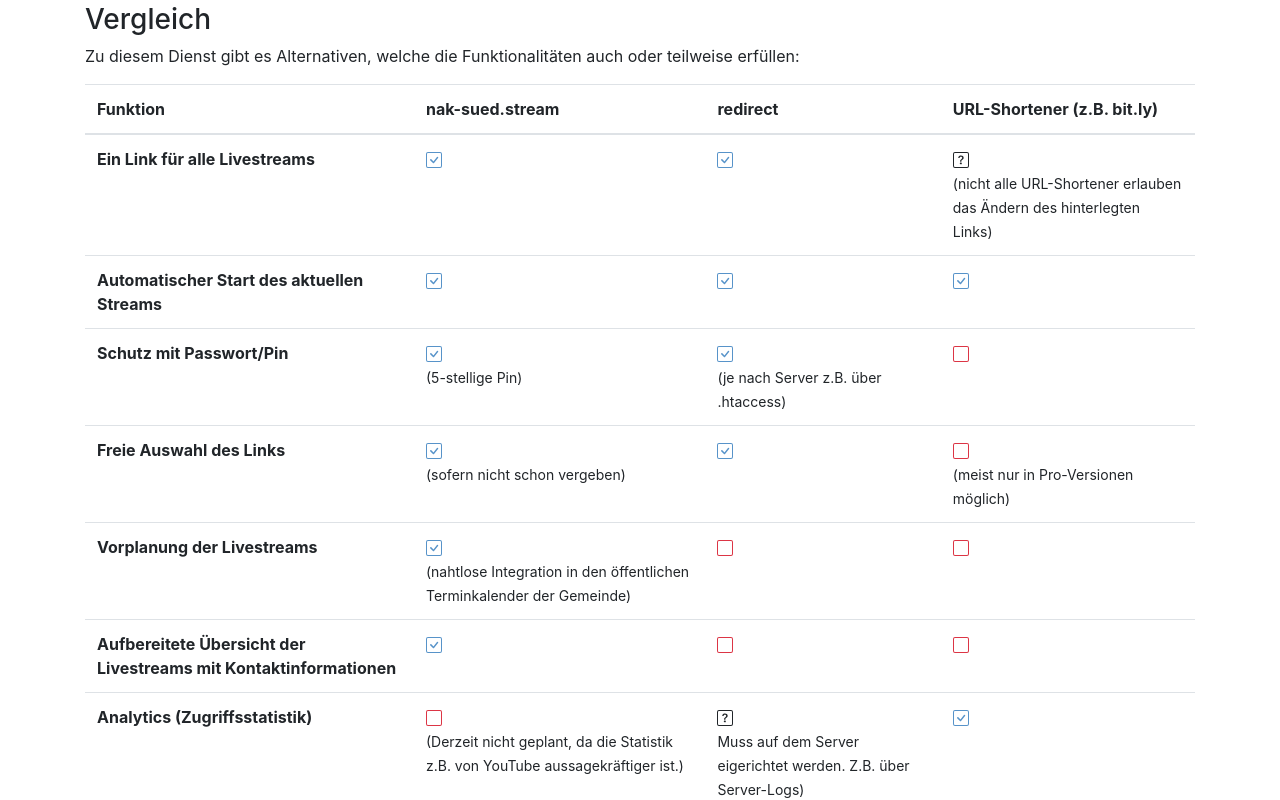
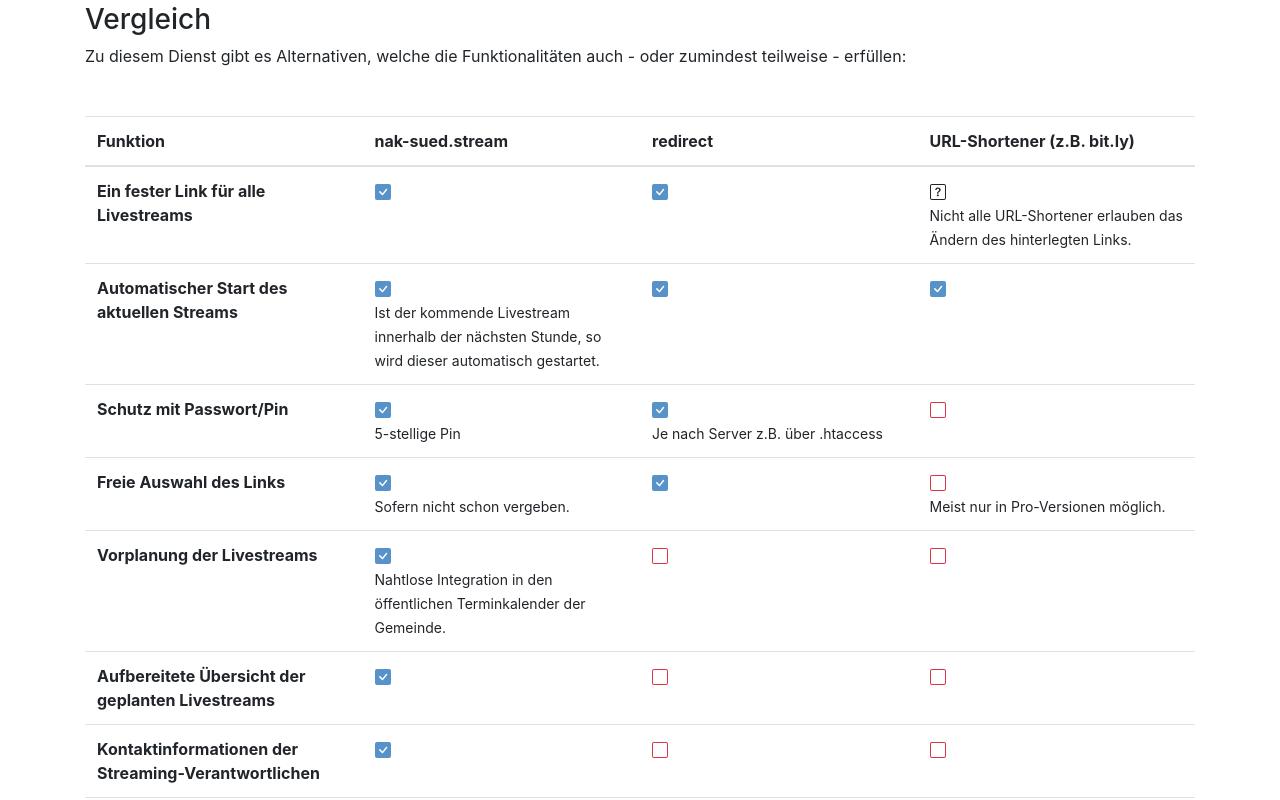
Before and after one commit to stritti/nak-sued.stream, a Vue app: page / in a window 1280 px wide. Shown: the part 980-1780 px from the top of the page. Built offline with nearby package versions, Linux system fonts and the light colour scheme; what vue-simple-markdown, vue-youtube-embed would draw is missing.

Commit message:
updated feature list

```diff
--- a/src/components/FeatureList.vue
+++ b/src/components/FeatureList.vue
@@ -1,32 +1,41 @@
 <template>
+  <div class="table-responsive">
     <table class="table">
       <thead>
         <tr>
-        <th>Funktion</th>
-        <th>nak-sued.stream</th>
-        <th>redirect</th>
-        <th>URL-Shortener (z.B. bit.ly)</th>
+          <th width="25%">
+            Funktion
+          </th>
+          <th width="25%">
+            nak-sued.stream
+          </th>
+          <th width="25%">
+            redirect
+          </th>
+          <th width="25%">
+            URL-Shortener (z.B. bit.ly)
+          </th>
         </tr>
       </thead>
       <tr>
         <th scope="row">
-        Ein Link für alle Livestreams
+          Ein fester Link für alle Livestreams
         </th>
         <td>
           <b-icon
-          icon="check-square"
+            icon="check-square-fill"
             variant="primary"
           />
         </td>
         <td>
           <b-icon
-          icon="check-square"
+            icon="check-square-fill"
             variant="primary"
           />
         </td>
         <td>
           <b-icon icon="question-square" /><br>
-        <small>(nicht alle URL-Shortener erlauben das Ändern des hinterlegten Links)</small>
+          <small>Nicht alle URL-Shortener erlauben das Ändern des hinterlegten Links.</small>
         </td>
       </tr>
       <tr>
@@ -35,19 +44,20 @@
         </th>
         <td>
           <b-icon
-          icon="check-square"
+            icon="check-square-fill"
+            variant="primary"
+          /><br>
+          <small>Ist der kommende Livestream innerhalb der nächsten Stunde, so wird dieser automatisch gestartet.</small>
+        </td>
+        <td>
+          <b-icon
+            icon="check-square-fill"
             variant="primary"
           />
         </td>
         <td>
           <b-icon
-          icon="check-square"
-          variant="primary"
-        />
-      </td>
-      <td>
-        <b-icon
-          icon="check-square"
+            icon="check-square-fill"
             variant="primary"
           />
         </td>
@@ -58,17 +68,17 @@
         </th>
         <td>
           <b-icon
-          icon="check-square"
+            icon="check-square-fill"
             variant="primary"
           /><br>
-        <small>(5-stellige Pin)</small>
+          <small>5-stellige Pin</small>
         </td>
         <td>
           <b-icon
-          icon="check-square"
+            icon="check-square-fill"
             variant="primary"
           /><br>
-        <small>(je nach Server z.B. über .htaccess)</small>
+          <small>Je nach Server z.B. über .htaccess</small>
         </td>
         <td>
           <b-icon
@@ -83,14 +93,14 @@
         </th>
         <td>
           <b-icon
-          icon="check-square"
+            icon="check-square-fill"
             variant="primary"
           /><br>
-        <small>(sofern nicht schon vergeben)</small>
+          <small>Sofern nicht schon vergeben.</small>
         </td>
         <td>
           <b-icon
-          icon="check-square"
+            icon="check-square-fill"
             variant="primary"
           />
         </td>
@@ -99,7 +109,7 @@
             icon="square"
             variant="danger"
           /><br>
-        <small>(meist nur in Pro-Versionen möglich)</small>
+          <small>Meist nur in Pro-Versionen möglich.</small>
         </td>
       </tr>
       <tr>
@@ -108,10 +118,10 @@
         </th>
         <td>
           <b-icon
-          icon="check-square"
+            icon="check-square-fill"
             variant="primary"
           /><br>
-        <small>(nahtlose Integration in den öffentlichen Terminkalender der Gemeinde)</small>
+          <small>Nahtlose Integration in den öffentlichen Terminkalender der Gemeinde.</small>
         </td>
         <td>
           <b-icon
@@ -128,11 +138,34 @@
       </tr>
       <tr>
         <th scope="row">
-        Aufbereitete Übersicht der Livestreams mit Kontaktinformationen
+          Aufbereitete Übersicht der geplanten Livestreams
         </th>
         <td>
           <b-icon
-          icon="check-square"
+            icon="check-square-fill"
+            variant="primary"
+          />
+        </td>
+        <td>
+          <b-icon
+            icon="square"
+            variant="danger"
+          />
+        </td>
+        <td>
+          <b-icon
+            icon="square"
+            variant="danger"
+          />
+        </td>
+      </tr>
+      <tr>
+        <th scope="row">
+          Kontaktinformationen der Streaming-Verantwortlichen
+        </th>
+        <td>
+          <b-icon
+            icon="check-square-fill"
             variant="primary"
           />
         </td>
@@ -158,22 +191,23 @@
             icon="square"
             variant="danger"
           /><br>
-        <small>(Derzeit nicht geplant, da die Statistik z.B. von YouTube aussagekräftiger ist.)</small>
+          <small>Derzeit nicht geplant, da die Statistik z.B. von YouTube aussagekräftiger ist.</small>
         </td>
         <td>
           <b-icon
             icon="question-square"
           /><br>
-        <small>Muss auf dem Server eigerichtet werden. Z.B. über Server-Logs)</small>
+          <small>Muss auf dem Server eigerichtet werden, z.B. über Server-Logs.</small>
         </td>
         <td>
           <b-icon
-          icon="check-square"
+            icon="check-square-fill"
             variant="primary"
           />
         </td>
       </tr>
     </table>
+  </div>
 </template>
 
 <script>
--- a/src/views/Home.vue
+++ b/src/views/Home.vue
@@ -76,11 +76,14 @@
       </b-row>
       <b-row>
         <b-col>
+          <a name="compare" />
           <h3>Vergleich</h3>
           <p>
-            Zu diesem Dienst gibt es Alternativen, welche die Funktionalitäten auch oder teilweise erfüllen:
+            Zu diesem Dienst gibt es Alternativen, welche die Funktionalitäten auch - oder zumindest teilweise - erfüllen:
           </p>
-          <feature-list />
+          <feature-list
+            class="my-5"
+          />
         </b-col>
       </b-row>
       <b-row>
```
Lines whose indentation alone changed are shown as unchanged.
